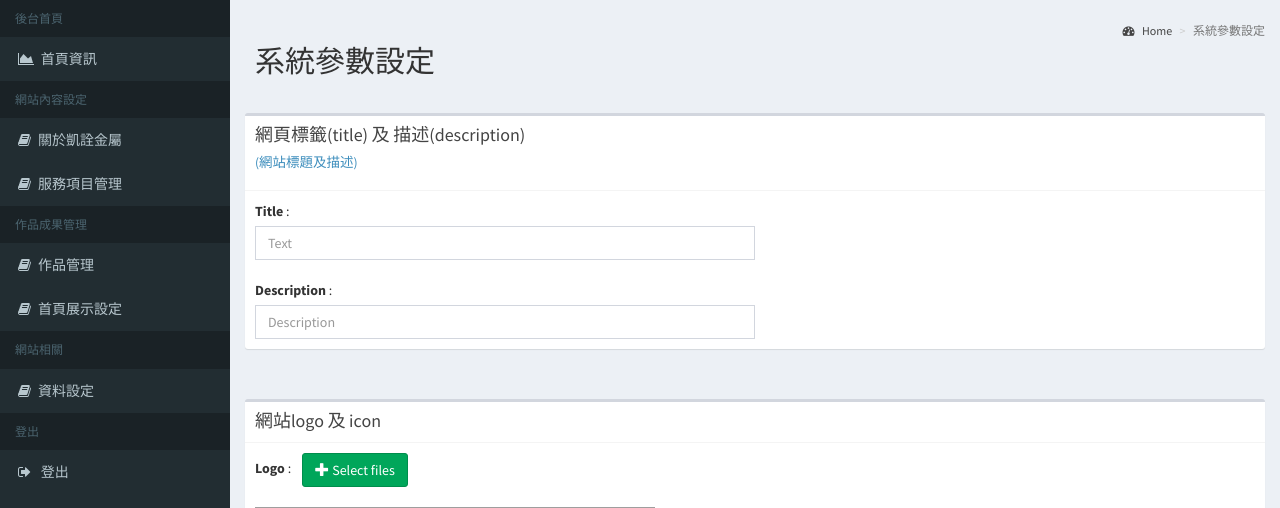
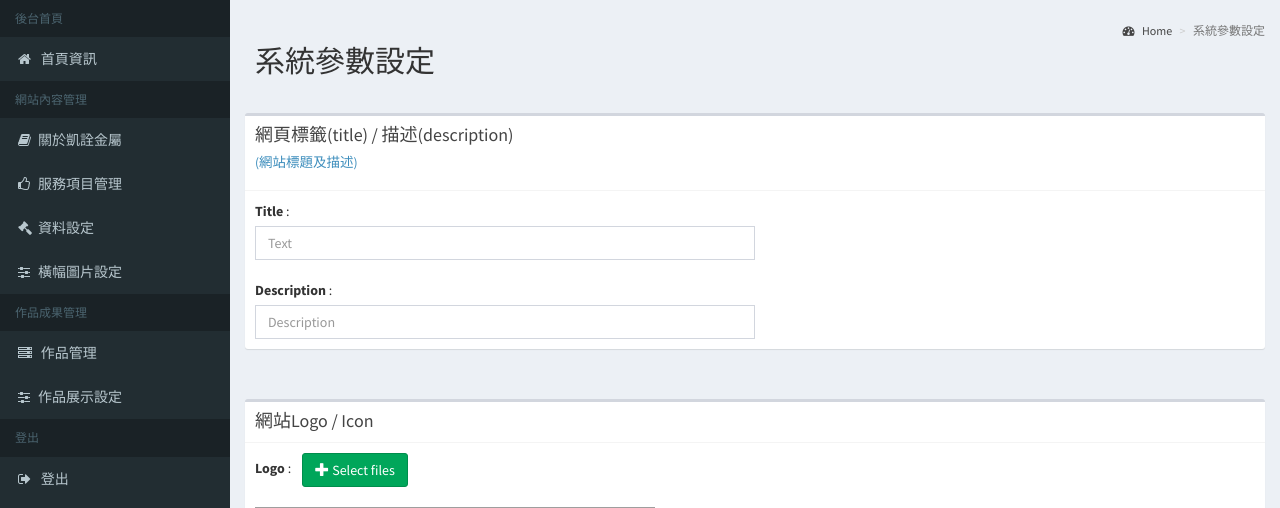
Before and after one commit to bcawosxy/kc.com, a Laravel app: page /admin/info in a window 1280 px wide. Shown: the part 50-558 px from the top of the page. Run offline with Laravel 8, Linux system fonts and the light colour scheme; the visitor is signed in with stand-in values (Sample User, id 1); data that the repository does not hold is empty; settings files or empty folders that the repository lacks are supplied; some libraries are stand-ins or nearby versions; grey boxes are pictures that could not be loaded.

Commit message:
v0.1.7
1.後台樣式調整

```diff
--- a/app/Http/Controllers/AdminController.php
+++ b/app/Http/Controllers/AdminController.php
@@ -49,6 +49,13 @@ class AdminController extends Controller
 
 		return json_encode_return($result, $message, $redirect );
 	}
+
+	public function banner() {
+
+	    $data = [];
+
+	    return view('admin.banner', ['data' => $data]);
+    }
 
 	public function fileUpload()
 	{
--- a/resources/views/admin/includes/navbar.blade.php
+++ b/resources/views/admin/includes/navbar.blade.php
@@ -3,34 +3,33 @@
         <ul class="sidebar-menu">
             <li class="header">後台首頁</li>
             <li>
-                <a href="{{url('admin')}}"><i class="fa fa-area-chart"></i> <span>首頁資訊</span></a>
+                <a href="{{url('admin')}}"><i class="fa fa-home"></i><span>  首頁資訊</span></a>
             </li>
         </ul>
 
         <ul class="sidebar-menu">
-            <li class="header">網站內容設定</li>
+            <li class="header">網站內容管理</li>
             <li>
                 <a href="{{url('admin/about')}}"><i class="fa fa-book"></i><span>關於{{config('app.name_CHT')}}</span></a>
             </li>
             <li>
-                <a href="{{url('admin/service')}}"><i class="fa fa-book"></i><span>服務項目管理</span></a>
+                <a href="{{url('admin/service')}}"><i class="fa fa-thumbs-o-up"></i><span>服務項目管理</span></a>
+            </li>
+            <li>
+                <a href="{{url('admin/info')}}"><i class="fa fa-legal"></i><span>資料設定</span></a>
+            </li>
+            <li>
+                <a href="{{url('admin/banner')}}"><i class="fa fa-sliders"></i><span>橫幅圖片設定</span></a>
             </li>
         </ul>
 
         <ul class="sidebar-menu">
             <li class="header">作品成果管理</li>
             <li>
-                <a href="{{url('admin/product')}}"><i class="fa fa-book"></i><span>作品管理</span></a>
+                <a href="{{url('admin/product')}}"><i class="fa fa-server"></i><span> 作品管理</span></a>
             </li>
             <li>
-                <a href="{{url('admin/showcase')}}"><i class="fa fa-book"></i><span>首頁展示設定</span></a>
-            </li>
-        </ul>
-
-        <ul class="sidebar-menu">
-            <li class="header">網站相關</li>
-            <li>
-                <a href="{{url('admin/info')}}"><i class="fa fa-book"></i><span>資料設定</span></a>
+                <a href="{{url('admin/showcase')}}"><i class="fa fa-sliders"></i><span>作品展示設定</span></a>
             </li>
         </ul>
 
--- a/resources/views/admin/info.blade.php
+++ b/resources/views/admin/info.blade.php
@@ -16,7 +16,7 @@
     <section class="content" style="min-height:180px;">
         <div class="box">
             <div class="box-header with-border">
-                <h3 class="box-title">網頁標籤(title) 及 描述(description)</h3>
+                <h3 class="box-title">網頁標籤(title) / 描述(description)</h3>
                 <h4>
                     <small><p class="text-light-blue">(網站標題及描述)</p></small>
                 </h4>
@@ -35,7 +35,7 @@
     <section class="content" style="min-height:180px;">
         <div class="box">
             <div class="box-header with-border">
-                <h3 class="box-title">網站logo 及 icon</h3>
+                <h3 class="box-title">網站Logo / Icon</h3>
             </div>
             <div class="box-body">
 
--- a/resources/views/admin/layout/master.blade.php
+++ b/resources/views/admin/layout/master.blade.php
@@ -27,7 +27,6 @@
 
     <link rel="stylesheet" href="{{ URL::asset('js/admin/croppie/croppie.min.css')}}">
 
-    <link rel="stylesheet" href="https://maxcdn.bootstrapcdn.com/font-awesome/4.4.0/css/font-awesome.min.css">
     <link rel="stylesheet" href="https://code.ionicframework.com/ionicons/2.0.1/css/ionicons.min.css">
 
     <!-- HTML5 Shim and Respond.js IE8 support of HTML5 elements and media queries -->
@@ -77,6 +76,7 @@
     <script src="{{ URL::asset('adminlte/plugins/highcharts/js/exporting.js')}}" type="text/javascript"></script>
     <script src="{{ URL::asset('adminlte/plugins/highcharts/js/sand-signika.js')}}" type="text/javascript"></script>
     <script src="{{ URL::asset('js/admin/croppie/croppie.min.js')}}" type="text/javascript"></script>
+
     @show
 <script>
     function _swal(r) {
--- a/resources/views/admin/product.blade.php
+++ b/resources/views/admin/product.blade.php
@@ -4,9 +4,6 @@
 <div class="content-wrapper" style="height: auto;">
     <section class="content-header">
         <div class="box-body"><h2>作品管理</h2></div>
-        <h1>
-            <small><p class="text-light-blue"></p></small>
-        </h1>
         <ol class="breadcrumb">
             <li><a href="{{url()->route('admin::index')}}"><i class="fa fa-dashboard"></i> Home</a></li>
             <li class="active">作品管理</li>
--- a/resources/views/admin/service.blade.php
+++ b/resources/views/admin/service.blade.php
@@ -4,9 +4,6 @@
     <div class="content-wrapper" style="height: auto;">
         <section class="content-header">
             <div class="box-body"><h2>服務項目管理</h2></div>
-            <h1>
-                <small><p class="text-light-blue"></p></small>
-            </h1>
             <ol class="breadcrumb">
                 <li><a href="{{url()->route('admin::index')}}"><i class="fa fa-dashboard"></i> Home</a></li>
                 <li class="active">服務項目管理</li>
--- a/routes/web.php
+++ b/routes/web.php
@@ -42,6 +42,10 @@ Route::group(['prefix'=>'admin', 'as'=>'admin::'], function() {
     //聯絡資訊設定
 	Route::get('/info', ['as' => 'info', 'uses'=> 'AdminController@info']) ;
 	Route::post('/info/edit', ['uses'=> 'AdminController@infoEdit']) ;
+
+    //橫幅圖片
+	Route::get('/banner', ['as' => 'banner', 'uses'=> 'AdminController@banner']) ;
+//	Route::post('/info/edit', ['uses'=> 'AdminController@infoEdit']) ;
 
 	//檔案上傳
 	Route::post('/fileUpload/', ['as' => 'fileUpload', 'uses'=> 'AdminController@fileUpload']) ;
```
Also changed, not shown: resources/views/admin/showcase.blade.php (+7 -3 lines).
